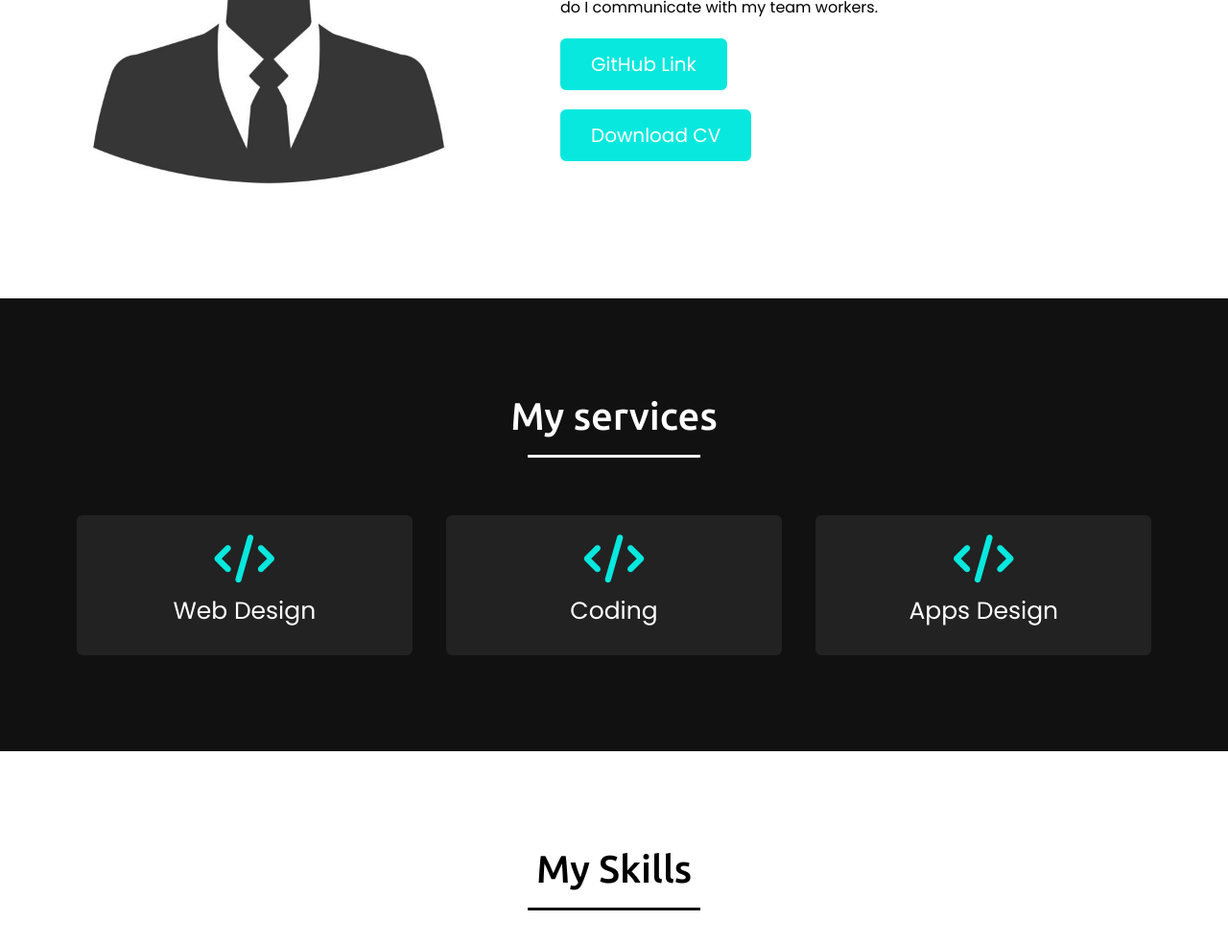
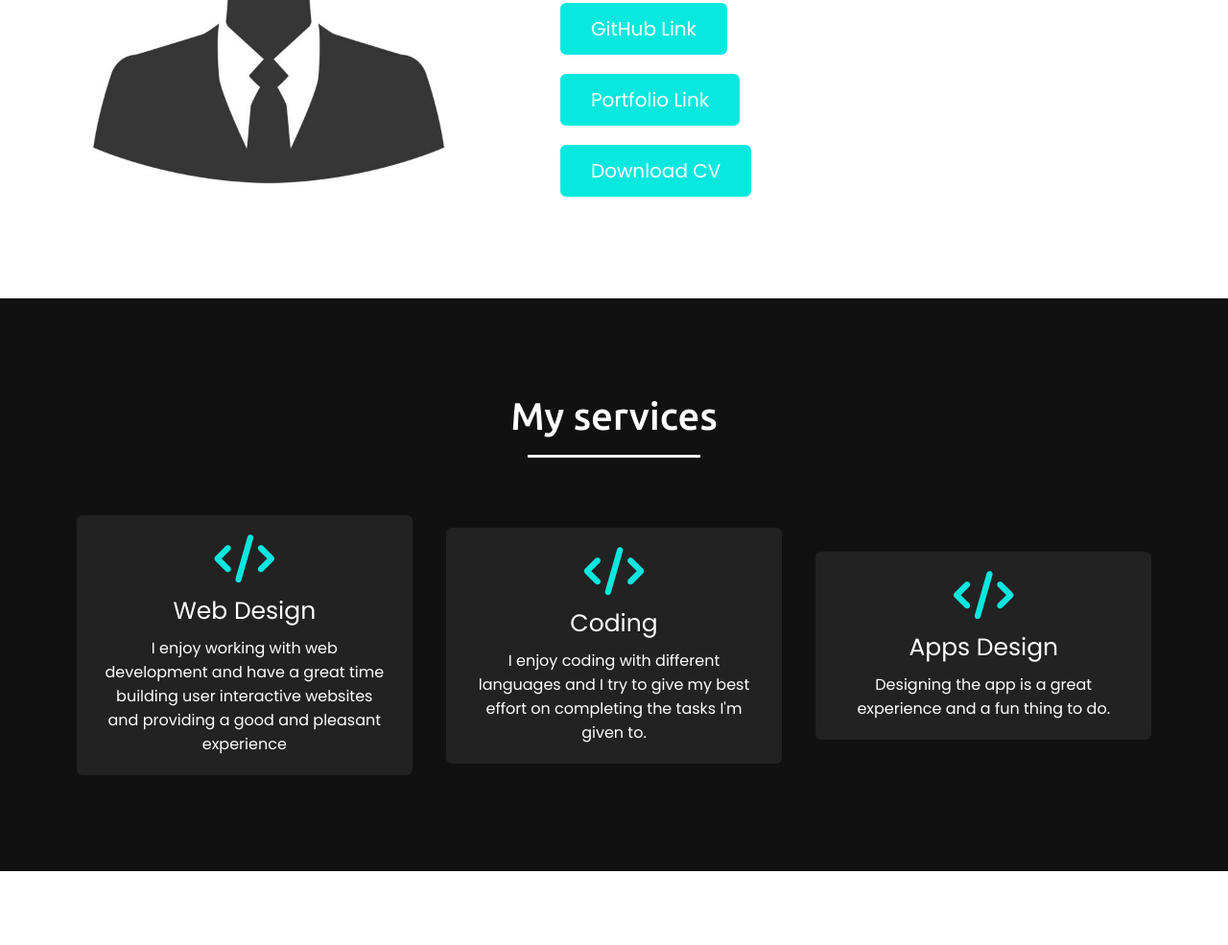
Before and after one commit to Molosix/Portfolio, a plain HTML site: page index.html in a window 1280 px wide. Shown: the part 1222-2207 px from the top of the page at 96% size. Drawn offline with nearby package versions, Linux system fonts and the light colour scheme.

Commit message:
Index smth

```diff
--- a/index.html
+++ b/index.html
@@ -82,7 +82,8 @@
                 <div class= "column right">
                     <div class="text">I'm Molos and I'm a <span class="typing-2"></span></div>
                     <p>I am Molos Syla, and here's something about myself. I have worked in various types of teams from different parties where I showed my best at teamwork and leading them. I listen and reflect on what I hear while accepting a feedback, bad or good doesn’t matter. I am confident on what I do and how do I communicate with my team workers. </p>
-                    <p><a href="https://github.com/Molosix/Projektet">GitHub Link</a></p>
+                    <p><a href="https://github.com/Molosix/Projektet"target='_blank'>GitHub Link</a></p>
+                    <p><a href="https://github.com/Molosix/Portfolio.git" target='_blank'>Portfolio Link</a></p>
                     <a href="#" onclick="getCvLink()">Download CV </a>
                 </div>
             </div>
@@ -99,7 +100,7 @@
                     <div class="box">
                         <i class="fas fa-code"></i>
                         <div class="text">Web Design</div>
-                        <p> </p>
+                        <p>I enjoy working with web development and have a great time building user interactive websites and providing a good and pleasant experience </p>
                     </div>
                 </div>
 
@@ -107,14 +108,15 @@
                     <div class="box">
                         <i class="fas fa-code"></i>
                         <div class="text">Coding</div>
-                        <p></p>
+                        <p>I enjoy coding with different languages and I try to give my best effort on completing the tasks I'm given to.
+                        </p>
                     </div>
                 </div>
                 <div class="card">
                     <div class="box">
                        <i class="fas fa-code"></i>
                        <div class="text">Apps Design</div>
-                       <p></p>
+                       <p>Designing the app is a great experience and a fun thing to do.</p>
                     </div>
                  </div>
            </div>
```
